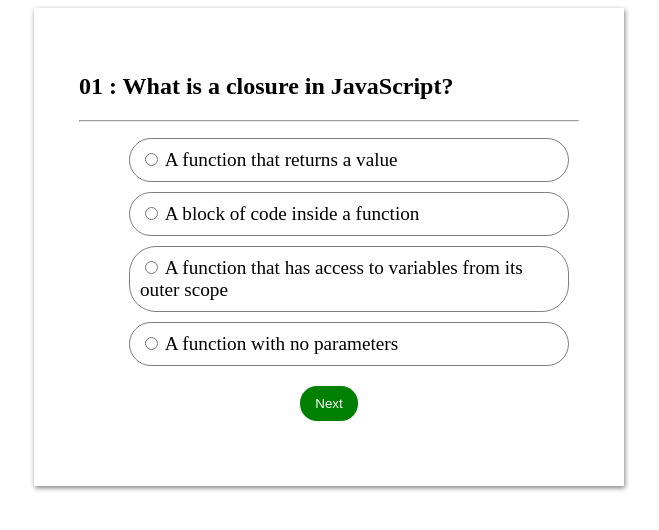
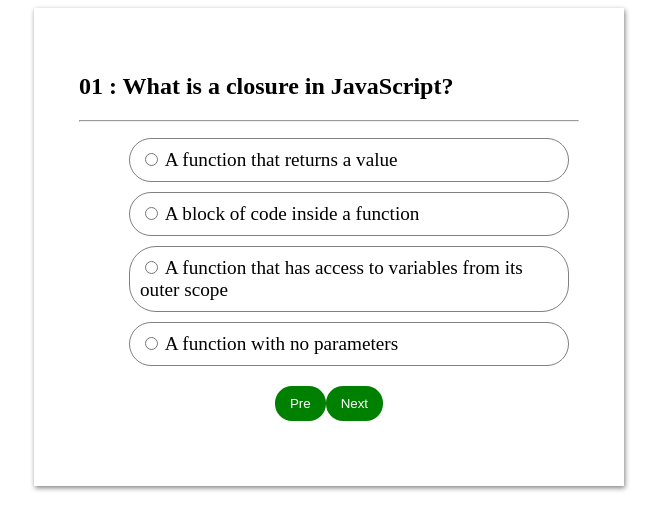
Before and after one commit to Rohin012/javascript2, a plain HTML site: page Quiz Task/index.html in a window 1280 px wide. Shown: the whole page, without its empty margins (311-970 px from the left). Drawn offline with Linux system fonts and the light colour scheme.

Commit message:
Update index.html

```diff
--- a/Quiz Task/index.html
+++ b/Quiz Task/index.html
@@ -33,6 +33,7 @@
 
         </ul>
         <div class="btn">
+            <button type="submit"id='pre'onclick=""pre()>Pre</button>
             <button type="submit"id='submit'>Next</button>
 
         </div>
```
